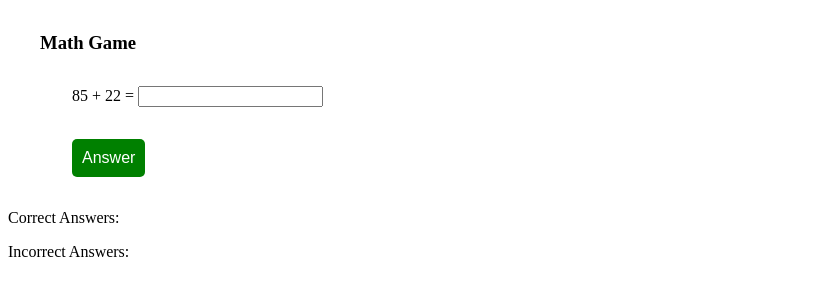
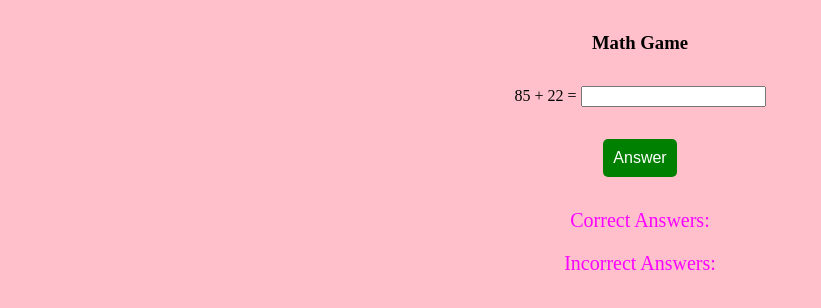
Before and after one commit to BattleFieldBully/Matikkapeli, a plain HTML site: page index.html in a window 1280 px wide. Shown: the whole page, without its empty margins (0-821 px from the left). Drawn offline with Linux system fonts and the light colour scheme.

Commit message:
math game changes pushed

```diff
--- a/css/styles.css
+++ b/css/styles.css
@@ -1,3 +1,8 @@
+html {
+    background-color: pink;
+}
+
+
 button {
     background-color: green;
     color: white;
@@ -10,4 +15,12 @@ button {
 
 div {
     margin: 2em;
+    text-align: center;
 }
+
+p {
+    font-size: 20px;
+    color: magenta;
+    margin-top: 0px;
+    text-align: center;
+}
```
